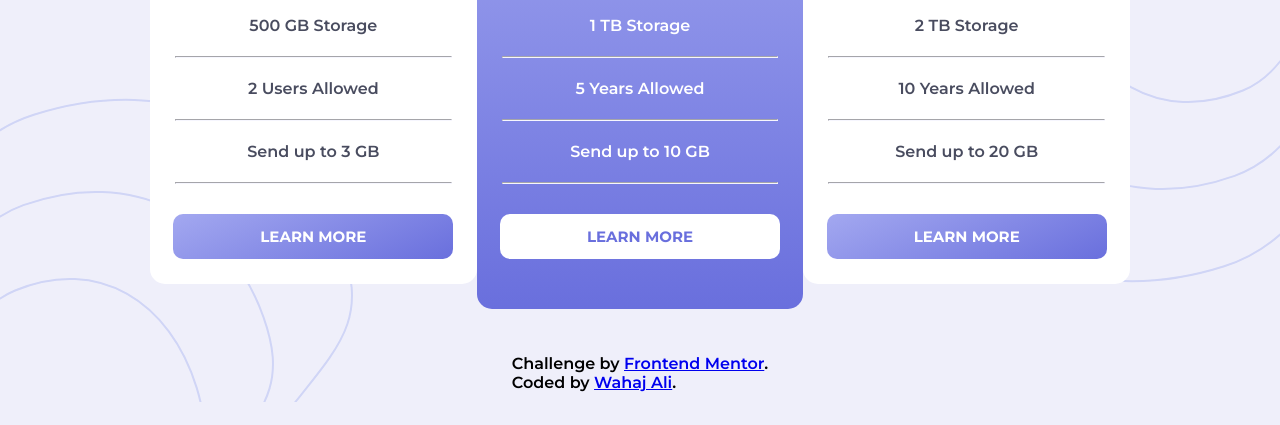
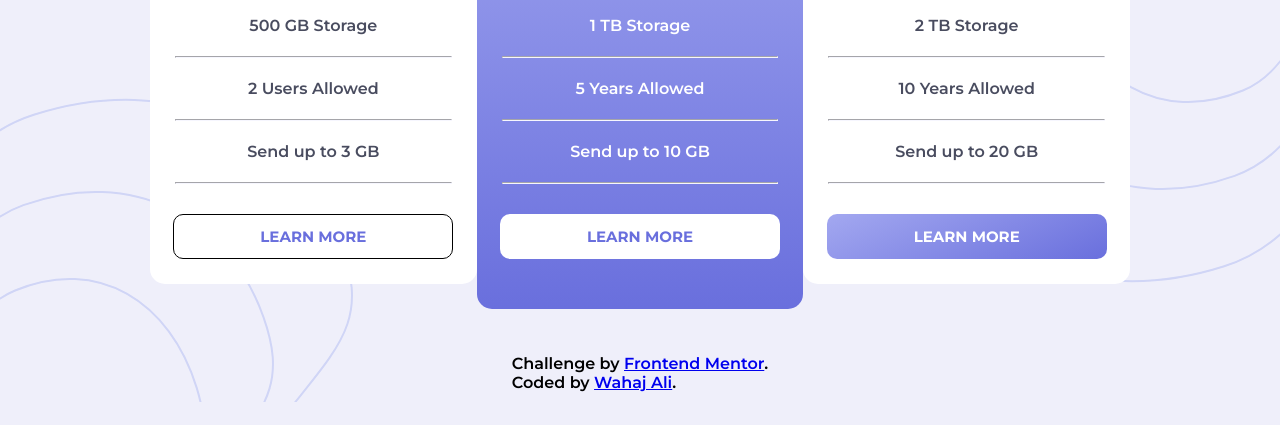
Before and after one commit to Wahaj-Ali/pricing-components-coding-challenge, a plain HTML site: page index.html in a window 1280 px wide. In both pictures the pointer is over the button 313 px from the left and 611 px from the top of the page. Shown: the part 375-800 px from the top of the page. Drawn offline with Linux system fonts and the light colour scheme.

Commit message:
Update styles.css
In this commit
- Add styles for active states(hover) of buttons.

```diff
--- a/styles.css
+++ b/styles.css
@@ -194,4 +194,15 @@ footer p {
   .container:nth-child(even) button {
     justify-content: center;
   }
+
+  .container button:hover {
+    background-color: white;
+    background-image: none;
+    border: 1px solid black;
+    color: var(--secondary);
+  }
+  .container:nth-child(even) button:hover {
+    background-color: hsl(237, 63%, 64%);
+    color: white;
+  }
 }
```
